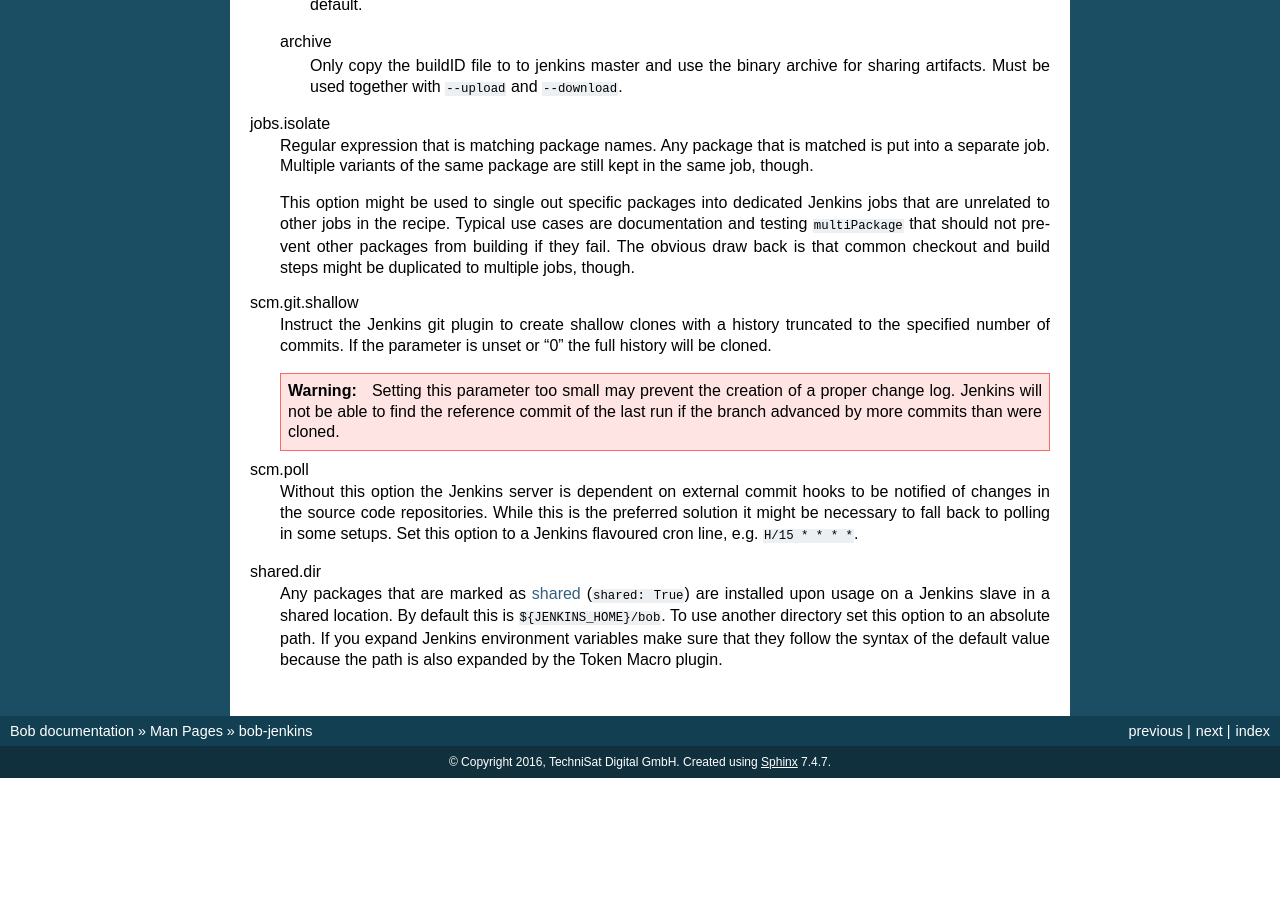
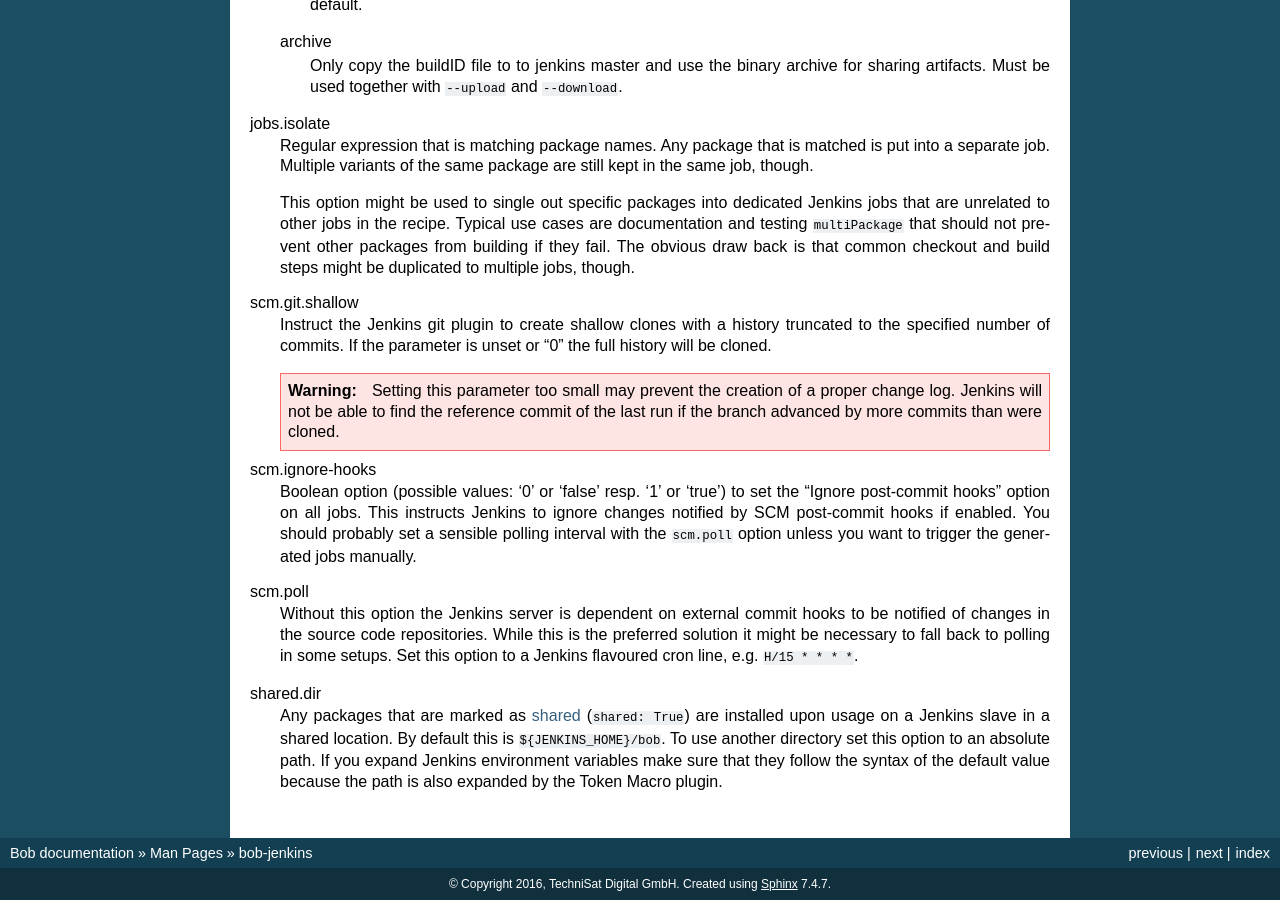
Before and after one commit to BobBuildTool/bob, a Sphinx documentation site: the page built from doc/manpages/bob-jenkins.rst, in a window 1280 px wide and 900 px high, scrolled down 3027 px. Built offline with Sphinx 7.4.7, drawn with Linux system fonts in a browser that asks for light colours; formulas are drawn with MathJax 3; the version number could not be read and is left out; before the commit the page ends 3805 px from its top, so only the background shows below that.

Commit message:
doc: document scm.ignore-hooks jenkins option

```diff
--- a/doc/manpages/bob-jenkins.rst
+++ b/doc/manpages/bob-jenkins.rst
@@ -202,6 +202,13 @@ scm.git.shallow
        change log. Jenkins will not be able to find the reference commit of
        the last run if the branch advanced by more commits than were cloned.
 
+scm.ignore-hooks
+    Boolean option (possible values: '0' or 'false' resp. '1' or 'true') to set
+    the "Ignore post-commit hooks" option on all jobs. This instructs Jenkins
+    to ignore changes notified by SCM post-commit hooks if enabled. You should
+    probably set a sensible polling interval with the ``scm.poll`` option
+    unless you want to trigger the generated jobs manually.
+
 scm.poll
     Without this option the Jenkins server is dependent on external commit
     hooks to be notified of changes in the source code repositories. While this
```
